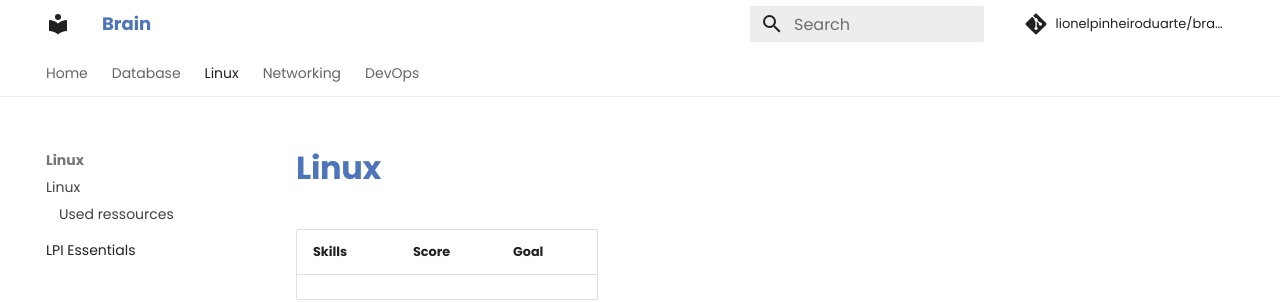
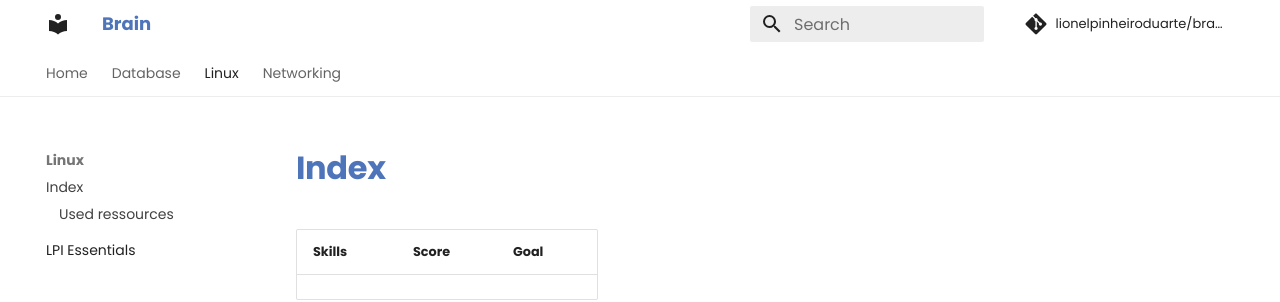
Before and after one commit to LionelPinheiroDuarte/brain, an MkDocs documentation site: the page built from docs/linux/linux.en.md, in a window 1280 px wide. Shown: the top 302 px of the page. Built offline with MkDocs 1.6.1 and Material for MkDocs 9.7.7, drawn with Linux system fonts in a browser that asks for light colours; comment, search, counter and statistics services are not loaded.

Commit message:
tidyingup

```diff
--- a/mkdocs.yml
+++ b/mkdocs.yml
@@ -7,19 +7,17 @@ repo_name: lionelpinheiroduarte/brain/
 
 nav:
     - Home:
-      - index.en.md
+      - Index: index.en.md
       - Ranking: ./home/ranking.en.md
     - Database:
-      - database/index.en.md
+      - Index: database/index.en.md
       - SQL: database/sql/sql.en.md
     - Linux:
-      - Linux: linux/linux.en.md
+      - Index: linux/linux.en.md
       - LPI Essentials: linux/LPI_Essentials.en.md
     - Networking:
-      - network/index.en.md
+      - Index: network/index.en.md
       - Networking: network/networking.en.md
-    - DevOps:
-      - devops/index.en.md
 theme:
     name: material
     font:
@@ -33,11 +31,12 @@ theme:
         - navigation.tabs
         - navigation.path
         - navigation.top
+        - navigation.expand
+        - navigation.sections
+        - navigation.indexes
         - toc.follow
         - toc.integrate
-        - navigation.indexes
         - header.autohide
-        - navigation.sections
         - content.code.copy
 markdown_extensions:
   - admonition
@@ -49,7 +48,6 @@ plugins:
     - search:
         lang:
             - en
-
 extra:
     social:
         - icon: fontawesome/brands/github
```
Also changed, not shown: docs/devops/index.en.md (deleted).
